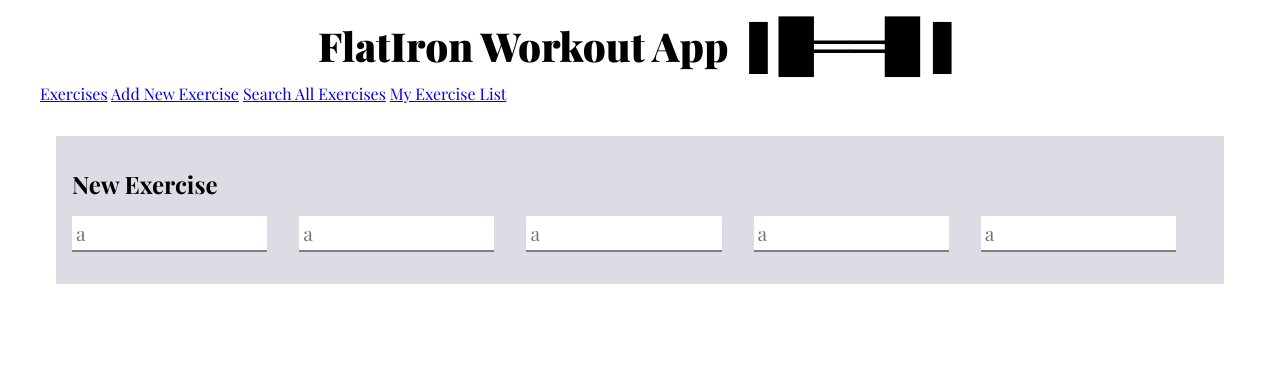
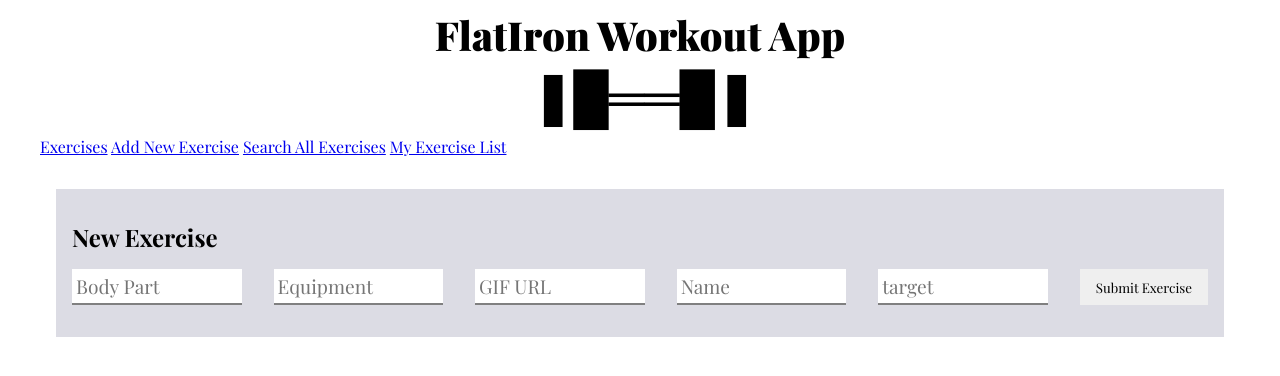
Before and after one commit to Michaelfleck/FlatIron-Workout-Builder-Project, a React (Create React App) app: page /exercise/new in a window 1280 px wide. Shown: the top 376 px of the page. Built offline with nearby package versions, Linux system fonts and the light colour scheme; no server answers.

Commit message:
POST Update - needs work

```diff
--- a/db.json
+++ b/db.json
@@ -1,19 +1,5 @@
 {
   "posts": [
-    {
-      "id": 1,
-      "title": "json-server",
-      "author": "typicode"
-    }
-  ],
-  "comments": [
-    {
-      "id": 1,
-      "body": "some comment",
-      "postId": 1
-    }
-  ],
-  "profile": {
-    "name": "typicode"
-  }
+
+  ]
 }
--- a/src/components/AddExercise.js
+++ b/src/components/AddExercise.js
@@ -1,6 +1,6 @@
-// import {useState} from "react";
+import {useState} from "react";
 
-function AddExercise() {
+function AddExercise( {handlePost, newExerciseInput, setNewExerciseInput} ) {
 
     // const [bodyPart, setBodyPart] = useState("")
     // const [equipment, setEquipment] = useState("")
@@ -14,15 +14,22 @@
 
 
 
+
+
     return (
         <div className="new-exercise-form">
             <h2>New Exercise</h2>
-            <form>
-                <input type="text" name="" placeholder="a" value=""></input>
-                <input type="text" name="" placeholder="a" value=""></input>
-                <input type="text" name="" placeholder="a" value=""></input>
-                <input type="text" name="" placeholder="a" value=""></input>
-                <input type="text" name="" placeholder="a" value=""></input>
+            <form onSubmit={e => {
+                e.preventDefault();
+                handlePost(newExerciseInput)
+                console.log("form submitted")
+            }}>
+                <input onChange={(e)=> setNewExerciseInput({ ...newExerciseInput, bodyPart:e.target.value})} type="text" name="body part" placeholder="Body Part" value={newExerciseInput.bodyPart}></input>
+                <input onChange={(e)=> setNewExerciseInput({ ...newExerciseInput, equipment:e.target.value})} type="text" name="equipment" placeholder="Equipment" value={newExerciseInput.equipment}></input>
+                <input onChange={(e)=> setNewExerciseInput({ ...newExerciseInput, gifUrl:e.target.value})} type="text" name="gif url" placeholder="GIF URL" value={newExerciseInput.gifUrl}></input>
+                <input onChange={(e)=> setNewExerciseInput({ ...newExerciseInput, name:e.target.value})} type="text" name="name" placeholder="Name" value={newExerciseInput.name}></input>
+                <input onChange={(e)=> setNewExerciseInput({ ...newExerciseInput, target:e.target.value})} type="text" name="target" placeholder="target" value={newExerciseInput.target}></input>
+                <button type="submit"> Submit Exercise </button>
             </form>
         </div>
     )
--- a/src/components/ExercisePage.js
+++ b/src/components/ExercisePage.js
@@ -14,6 +14,13 @@
   const [exercises, setExercises] = useState([])
   const [myExercises, setMyExercises] = useState([])
   const [searchTerm, setSearchTerm] = useState("");
+  const [newExerciseInput, setNewExerciseInput] = useState({
+    bodyPart: '',
+    equipment: '',
+    gifUrl: '',
+    name: '',
+    target: ''
+})
 
 
   useEffect(() => {
@@ -42,6 +49,17 @@
     return exercise.target.toLowerCase().includes(searchTerm.toLowerCase());
   });
 
+  const handlePost = (exercises) => {
+    console.log("handlePost ran")
+    console.log("exercises", exercises)
+
+    fetch("http://localhost:6001/posts", { method: 'POST',
+    headers: { 'Content-Type': 'application/json' },
+    body: JSON.stringify(newExerciseInput) })
+    .then(r => r.json())
+    .then(data => console.log("data: ", data, "exercises: ", exercises))
+  }
+
   console.log(myExercises);
 
   return (
@@ -58,12 +76,18 @@
             setSearchTerm={setSearchTerm} />
         </Route>
         <Route path="/exercise/new">
-          <AddExercise />
+          <AddExercise
+            handlePost={handlePost}
+            exercises={exercises}
+            newExerciseInput={newExerciseInput}
+            setNewExerciseInput={setNewExerciseInput}
+            />
         </Route>
         <Route path="/exercise">
           <ExerciseList
             exercises={displayedExercises}
-            onAddExercise={handleAddExercise} />
+            onAddExercise={handleAddExercise}
+            />
         </Route>
       </Switch>
     </main>
--- a/src/components/Header.js
+++ b/src/components/Header.js
@@ -10,6 +10,7 @@
         ❚█══█❚
         </span>
       </h1>
+      <div id="navbar">
       <Link to="/exercise">Exercises</Link>
       {"\n"}
       <Link to="/exercise/new">Add New Exercise</Link>
@@ -17,6 +18,7 @@
       <Link to="/exercise/new/search">Search All Exercises</Link>
       {"\n"}
       <Link to="/exercise/new/search/my-list">My Exercise List</Link>
+      </div>
     </header>
   );
 }
--- a/src/index.css
+++ b/src/index.css
@@ -43,6 +43,7 @@
 .logo {
   font-size: 1.25em;
   padding-left: 0.5rem;
+  display: block;
   /* color: transparent;
   text-shadow: 0 0 0 var(--gray); */
 }
@@ -51,11 +52,6 @@
   padding: 0 1rem;
 }
 
-/* .new-plant-form {
-  padding: 2rem 1rem;
-  margin: 2rem 0;
-  background-color: rgba(181, 250, 181, 0.5);
-} */
 
 .new-exercise-form {
   padding: 2rem 1rem;
@@ -73,8 +69,11 @@
   flex: 1;
 }
 
-.new-plant-form button {
-  width: 150px;
+#navbar link {
+  padding: 1rem;
+  border-color: blueviolet;
+  font-family: "Times New Roman", Times, serif;
+  justify-content: center;
 }
 
 .searchbar {
```
Also changed, not shown: 1 other file (tests, documents, lock files or other folders).
